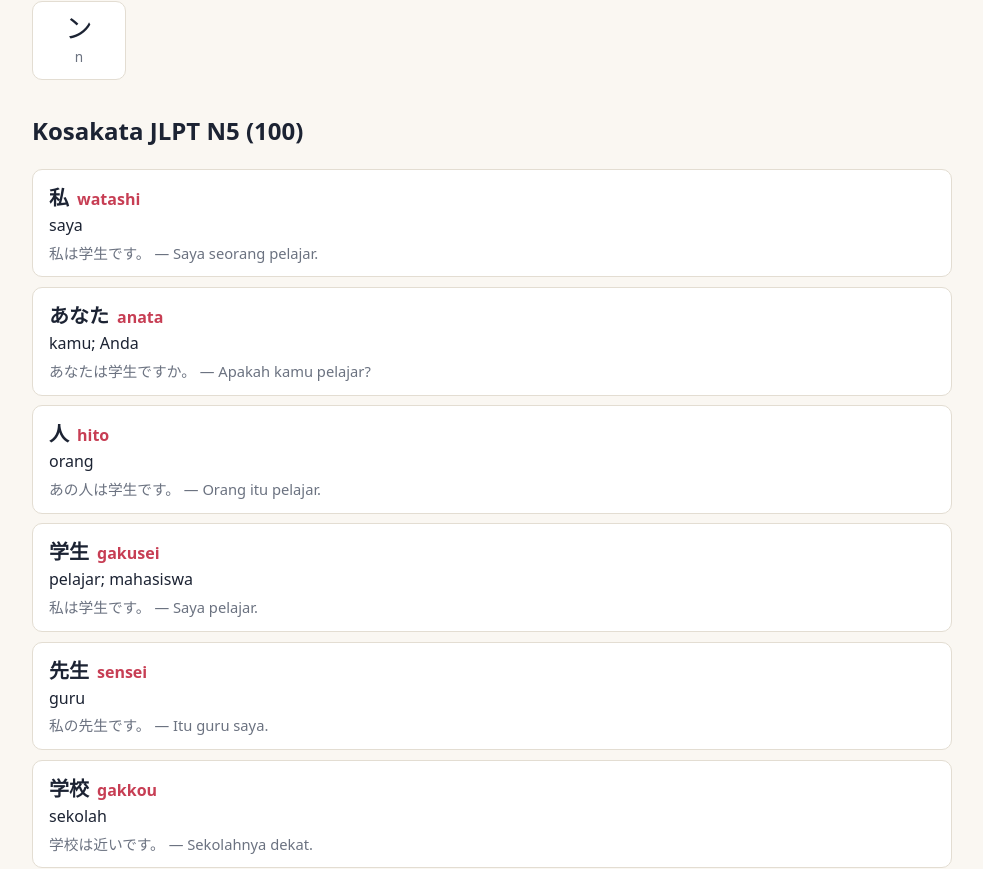
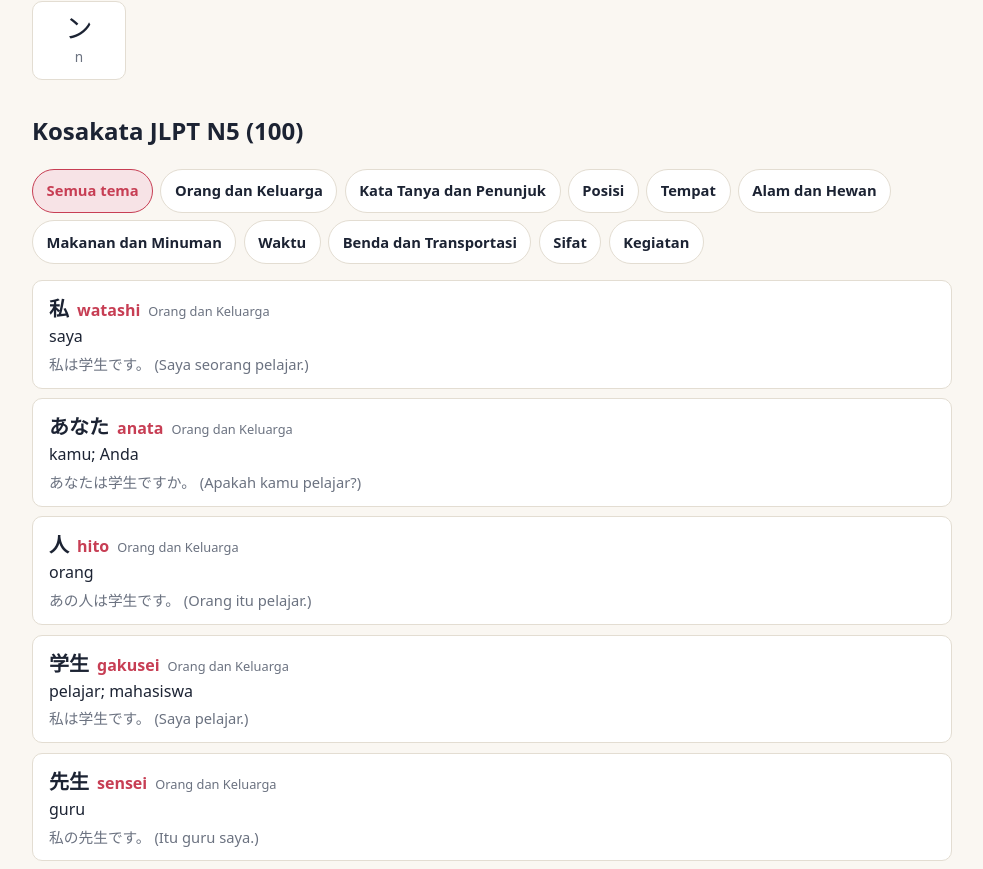
Before and after one commit to Weinssy/hongo-study-v2, a Next.js app: page /kartu in a window 1280 px wide. Shown: the part 1366-2235 px from the top of the page, without its empty margins (148-1131 px from the left). Built offline with nearby package versions, Linux system fonts and the light colour scheme; no server answers.

Commit message:
Fase 3: kuis adaptif dan tema kosakata (app/kartu — perbarui page.tsx)

```diff
--- a/app/kartu/page.tsx
+++ b/app/kartu/page.tsx
@@ -1,18 +1,34 @@
 import type { Metadata } from "next";
+import Link from "next/link";
 import { HIRAGANA_CARDS, KATAKANA_CARDS, VOCAB_CARDS } from "@/lib/cards";
+import { THEME_LABELS, THEME_ORDER, type VocabTheme } from "@/data/vocab";
 
 export const metadata: Metadata = {
-  title: "Daftar Kartu — Hongo Study v2",
-  description: "Hiragana, katakana, dan 100 kosakata JLPT N5. Terbuka tanpa login.",
+  title: "Daftar Kartu: Hongo Study v2",
+  description: "Hiragana, katakana, dan 100 kosakata JLPT N5 per tema. Terbuka tanpa login.",
 };
 
-export default function KartuPage() {
+function isTheme(value: string | undefined): value is VocabTheme {
+  return value !== undefined && (THEME_ORDER as string[]).includes(value);
+}
+
+export default async function KartuPage({
+  searchParams,
+}: {
+  searchParams: Promise<{ tema?: string }>;
+}) {
+  const { tema } = await searchParams;
+  const activeTheme = isTheme(tema) ? tema : null;
+  const vocab = activeTheme
+    ? VOCAB_CARDS.filter((c) => c.theme === activeTheme)
+    : VOCAB_CARDS;
+
   return (
     <>
       <h1>Daftar Kartu</h1>
       <p className="lead">
-        Mode tamu: semua kartu Fase 1 bisa dilihat tanpa login. Data dirender
-        dari dataset lokal project ini.
+        Mode tamu: semua kartu bisa dilihat tanpa login. Kosakata bisa
+        disaring per tema; kana selalu tampil lengkap.
       </p>
 
       <h2>Hiragana ({HIRAGANA_CARDS.length})</h2>
@@ -35,16 +51,36 @@ export default function KartuPage() {
         ))}
       </div>
 
-      <h2>Kosakata JLPT N5 ({VOCAB_CARDS.length})</h2>
+      <h2>
+        Kosakata JLPT N5 ({vocab.length}
+        {activeTheme ? ` dari ${VOCAB_CARDS.length}` : ""})
+      </h2>
+      <nav className="theme-chips" aria-label="Saring kosakata per tema">
+        <Link href="/kartu" className={activeTheme === null ? "chip active" : "chip"}>
+          Semua tema
+        </Link>
+        {THEME_ORDER.map((t) => (
+          <Link
+            key={t}
+            href={`/kartu?tema=${t}`}
+            className={activeTheme === t ? "chip active" : "chip"}
+            aria-current={activeTheme === t ? "page" : undefined}
+          >
+            {THEME_LABELS[t]}
+          </Link>
+        ))}
+      </nav>
+
       <div className="vocab-list">
-        {VOCAB_CARDS.map((c) => (
+        {vocab.map((c) => (
           <div key={c.id} className="vocab-item">
             <span className="jp">{c.front}</span>
             <span className="reading">{c.romaji}</span>
+            <span className="theme-tag">{c.theme ? THEME_LABELS[c.theme] : ""}</span>
             <span className="meaning">{c.back}</span>
             {c.example ? (
               <span className="example">
-                {c.example} — {c.exampleId}
+                {c.example} ({c.exampleId})
               </span>
             ) : null}
           </div>
```
